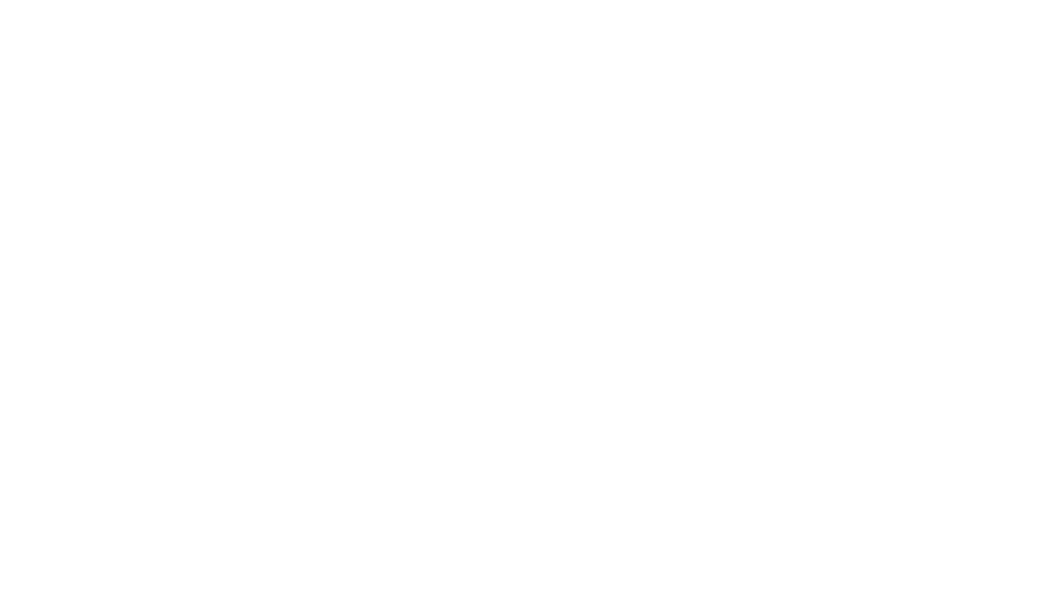
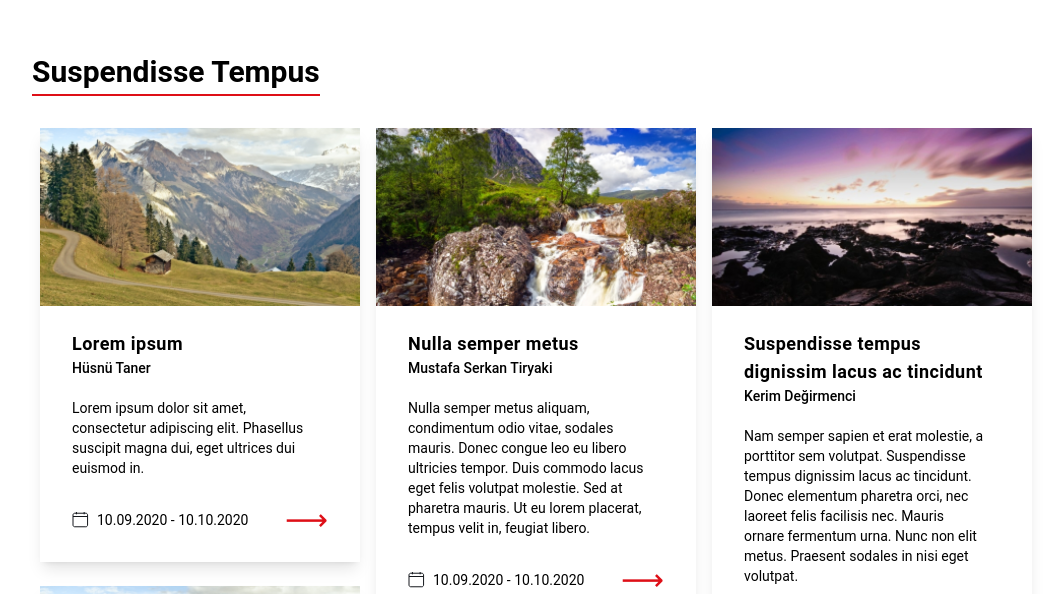
Before and after one commit to lutfullahcelenk/kodegon-demo, a React (Create React App) app: page / in a window 1280 px wide. Shown: the part 2194-2788 px from the top of the page, without its empty margins (32-1095 px from the left). Before the commit the page ends 2227 px from the top, so only its background shows below. Built offline with nearby package versions, Linux system fonts and the light colour scheme.

Commit message:
the project structure is completed

```diff
--- a/src/App.tsx
+++ b/src/App.tsx
@@ -1,21 +1,21 @@
 import React, { useState } from "react";
 //components
 import Banner from "./components/Banner";
+import CardSection from "./components/CardSection";
 import Content from "./components/Content";
 import Navbar from "./components/Navbar";
 import Video from "./components/Video";
 
 const App = () => {
-
   const [selected, setSelected] = useState("Lorem Ipsum");
-
 
   return (
     <div className="flex flex-col">
       <Banner />
-      <Navbar selected={selected} setSelected={setSelected}/>
+      <Navbar selected={selected} setSelected={setSelected} />
       <Content selected={selected} />
       <Video />
+      <CardSection />
     </div>
   );
 };
--- /dev/null
+++ b/src/components/Card/index.tsx
@@ -0,0 +1,40 @@
+// @ts-nocheck
+import React from "react";
+import date from "../../assets/date.svg";
+import useResponsive from "../../hooks/useResponsive";
+
+type ICard = {
+  data: any;
+};
+
+const Card = ({ data }: ICard) => {
+  const { xs } = useResponsive();
+
+  return (
+    <div className="flex sm:flex-col shadow-lg mb-6 w-80 mx-2">
+      <img src={data.image} alt="cardimage" className="object-cover block w-[168px] sm:w-full pr-5 sm:pr-0" />
+
+      <div className="py-3 sm:py-6 sm:px-8 pr-3">
+        <h3 className="font-bold text-base sm:text-lg tracking-wide">
+          {data.title}
+        </h3>
+
+        <h4 className="font-medium text-sm pb-5"> {data.author} </h4>
+
+        {!xs && (
+          <p className="text-sm font-normal pb-6 w-60"> {data.content} </p>
+        )}
+
+        <div className="flex flex-col sm:flex-row items-start sm:items-center justify-between">
+          <div className="flex">
+            {!xs && <img src={date} alt="dateimage" className="pr-2" />}
+            <p className="text-xs sm:text-sm">{data.date}</p>
+          </div>
+          <span className="text-orangeRed text-3xl">⟶</span>
+        </div>
+      </div>
+    </div>
+  );
+};
+
+export default Card;
--- /dev/null
+++ b/src/components/CardSection/index.tsx
@@ -0,0 +1,33 @@
+import React from "react";
+import Masonry from "react-masonry-css";
+import { generalData } from "../../constants/generalData";
+import Card from "../Card";
+
+const CardSection = () => {
+  const breakpointColumnsObj = {
+    default: 4,
+    1350: 3,
+    1024: 2,
+    768: 1,
+  };
+
+  return (
+    <div className="p-5 sm:px-16 w-max">
+      <h2 className="text-2xl sm:text-3xl font-bold border-b-2 pb-1 border-orangeRed max-w-fit mb-8">
+        Suspendisse Tempus
+      </h2>
+
+      <Masonry
+        breakpointCols={breakpointColumnsObj}
+        className="flex"
+        columnClassName="bg-clip-padding"
+      >
+        {generalData.map((data: any) => (
+          <Card key={data.id} data={data} />
+        ))}
+      </Masonry>
+    </div>
+  );
+};
+
+export default CardSection;
--- a/src/components/Content/index.tsx
+++ b/src/components/Content/index.tsx
@@ -10,7 +10,6 @@
   const [moreText, setMoreText] = useState(false);
   const { xs } = useResponsive();
   const title = content.filter((text: any) => text.title === selected);
-  console.log("title", title);
 
   return (
     <div className="flex flex-col p-5 sm:p-16">
--- a/src/components/Navbar/index.tsx
+++ b/src/components/Navbar/index.tsx
@@ -9,12 +9,11 @@
 const Navbar = ({selected, setSelected}:INavbar) => {
 
   return (
-    <div className="bg-white shadow-lg px-5 sm:px-16 overflow-x-auto">
-      <div className="w-full  flex space-x-9">
+    <div className="bg-white shadow-lg px-5 sm:px-16 w-full flex space-x-9 overflow-x-auto">
         {routes.map((item: any) => (
-          <nav
+          <div
             key={item.id}
-            className={`cursor-pointer font-medium text-sm pt-7 pb-4 hover:text-orangeRed transition duration-300 capitalize
+            className={`cursor-pointer font-medium text-sm pt-7 pb-4 hover:text-orangeRed transition duration-300 capitalize sm:w-max
                   ${
                     selected !== item.name
                       ? "text-gray-400"
@@ -25,10 +24,9 @@
             }}
           >
             {item.name}
-          </nav>
+          </div>
         ))}
       </div>
-    </div>
   );
 };
 
--- a/src/constants/generalData.ts
+++ b/src/constants/generalData.ts
@@ -5,6 +5,7 @@
 
 export const generalData = [
   {
+    id: 1,
     title: "Lorem ipsum ",
     author: "Hüsnü Taner ",
     content:
@@ -13,6 +14,7 @@
     image: card1,
   },
   {
+    id: 2,
     title: "Nulla semper metus",
     author: "Mustafa Serkan Tiryaki",
     content:
@@ -21,6 +23,7 @@
     image: card2,
   },
   {
+    id: 3,
     title: "Suspendisse tempus dignissim lacus ac tincidunt",
     author: "Kerim Değirmenci ",
     content:
@@ -29,6 +32,7 @@
     image: card3,
   },
   {
+    id: 4,
     title: "Integer dignissim ",
     author: "Ebu Bekir Behram ",
     content:
@@ -37,6 +41,7 @@
     image: card1,
   },
   {
+    id: 5,
     title: "Suspendisse tempus dignissim lacus ac tincidunt",
     author: "Kerim Değirmenci ",
     content:
@@ -45,6 +50,7 @@
     image: card2,
   },
   {
+    id: 6,
     title: "Integer dignissim ",
     author: "Ebu Bekir Behram ",
     content:
--- a/src/index.css
+++ b/src/index.css
@@ -1,6 +1,12 @@
 @tailwind base;
 @tailwind components;
 @tailwind utilities;
+
+@import url("https://fonts.googleapis.com/css2?family=Roboto:ital,wght@0,100;0,300;0,400;0,500;0,700;0,900;1,100;1,300;1,400;1,500;1,700;1,900&display=swap");
+
+body {
+  font-family: "Roboto", sans-serif;
+}
 
 .slick-dots {
   position: absolute;
@@ -40,10 +46,9 @@
   position: absolute;
 }
 
-@media (max-width:768px) {
-
+@media (max-width: 768px) {
   button.slick-arrow.slick-prev::before,
   button.slick-arrow.slick-next::before {
-      display: none;
+    display: none;
   }
 }
```
Also changed, not shown: src/assets/date.svg (added).
